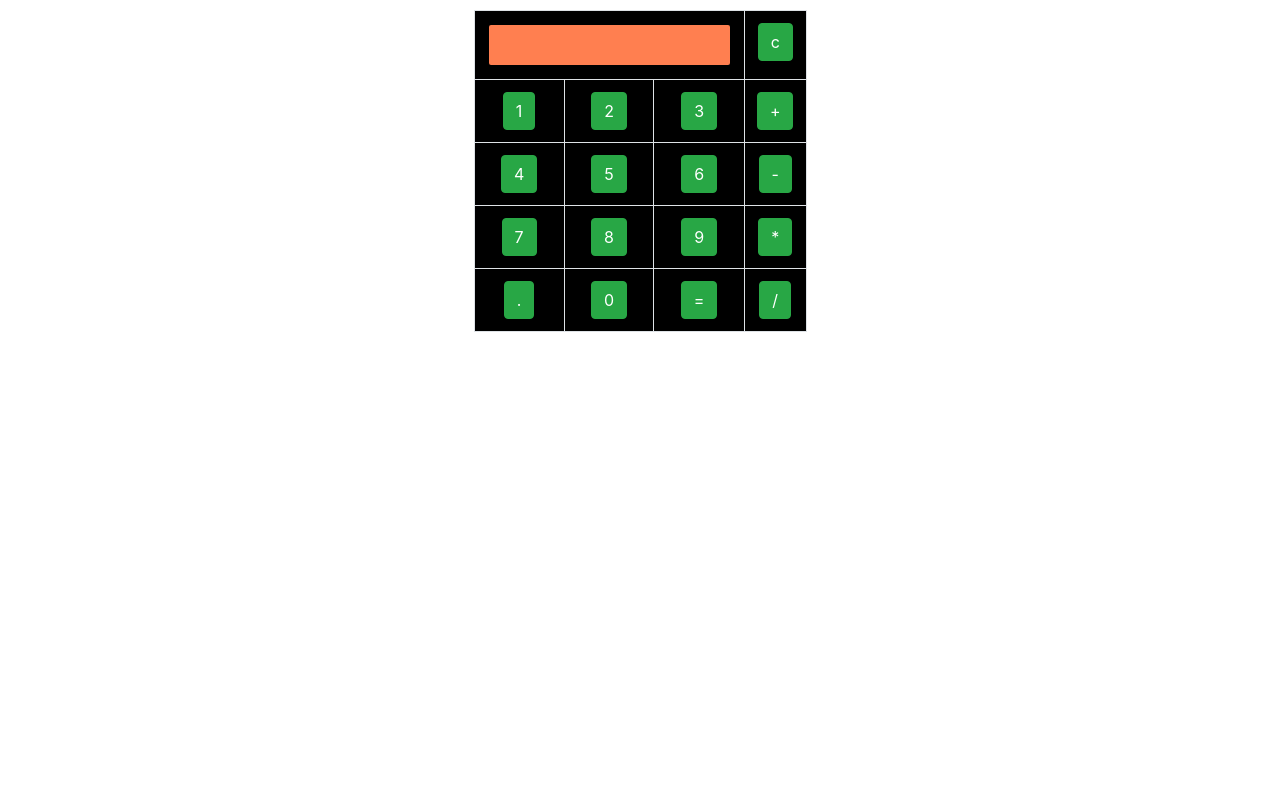
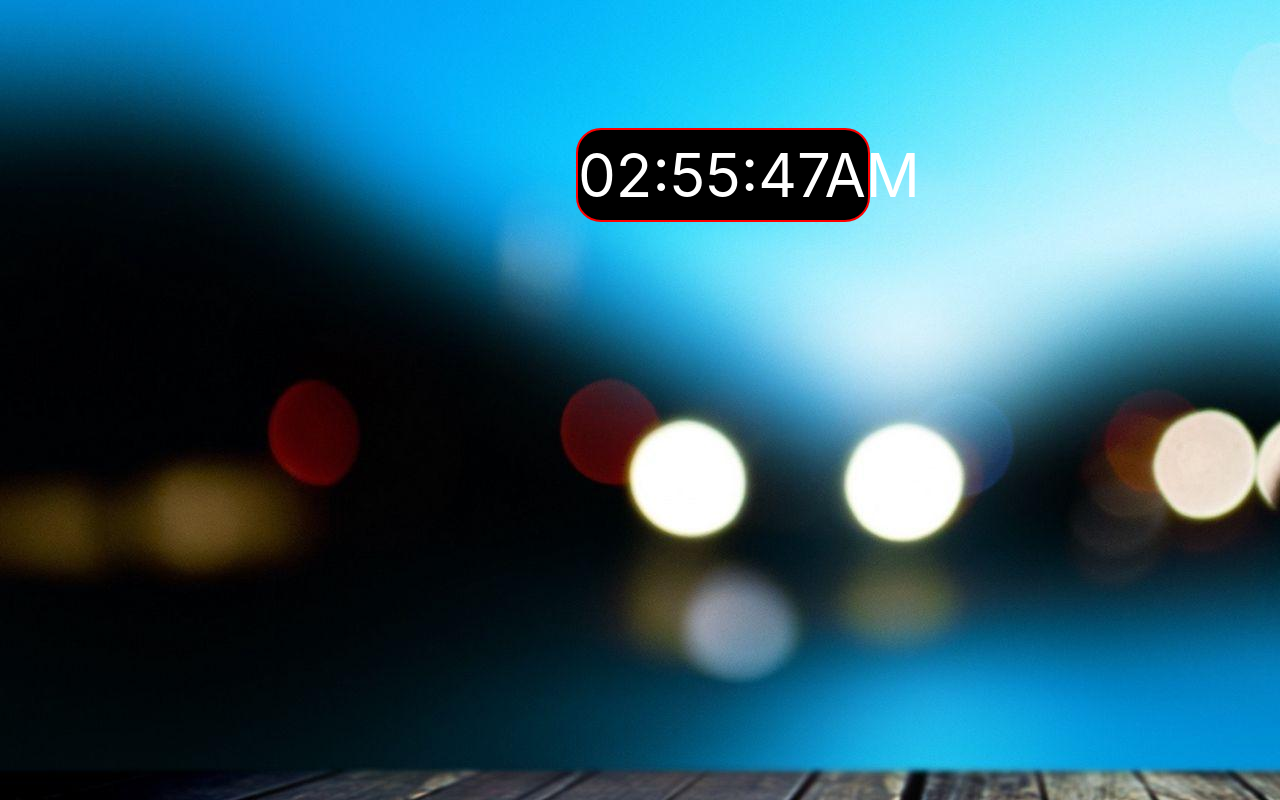
Before and after one commit to chandu123599/js-one, a plain HTML site: page tab.html in a window 1280 px wide. Drawn offline with nearby package versions, Linux system fonts and the light colour scheme.

Commit message:
clock ,cal, input

```diff
--- a/index.js
+++ b/index.js
@@ -1,4 +1,4 @@
-let input = document.getElementById("result");
+/*let input = document.getElementById("result");
 function displayvalue(val){
     input.value = input.value+val;
 }
@@ -8,4 +8,63 @@ function solve(){
 }
 function clearvalues(){
     input.value="";
+}*/
+
+/*setTimeout(function(){
+    let id = document.getElementById("test");
+    id.innerHTML = ("see the mage")
+}, 5000)
+
+let mysetInterval= setInterval(function(){
+    console.log('this is a printsone second');
+},1000 )
+
+function clearmyinterval(){
+    clearinterval(myInterval);
+}*/
+
+// 25.12.20 input //
+/*let button = document.getElementById("myBtn");
+button.addEventListener("click", function(){
+
+    let inputFromHTML = document.getElementById("myInput");
+    let para = document.getElementById('para');
+    if(isNaN(inputFromHTML.value)){
+        para.innerHTML = "please enter a valid number";
+        para.style.color = "red"
+        return;
+    }
+    if(inputFromHTML.value >= 25){
+        para.innerHTML = "you are eligible to vote";
+        para.style.color = "green";
+    }
+    else {
+        para.innerHTML = "sorry you are not eligible to vote.you can in" +(25 - inputFromHTML.value)+"year";
+        para.style.color="red"
+    }
+})*/
+
+
+//CLOCK//
+function showClock(){
+    let date = new Date();
+    let hour = date.getHours();
+    let minute = date.getMinutes();
+    let second = date.getSeconds();
+    let amOrpm = "AM";
+
+    if(hour > 12){
+        hour = hour - 12;
+        amOrpm = "pm";
+    }
+    hour = hour < 10 ? "0" + hour : hour;
+    minute = minute < 10 ? "0" + minute : minute;
+    second = second < 10 ? "0" + second : second;
+
+    let time = hour + ":" + minute + ":" +second + "" + amOrpm;
+    document.getElementById("myClock").innerHTML = time;
+    setTimeout(showClock, 1000)
 }
+
+
+showClock();
--- a/tab.html
+++ b/tab.html
@@ -6,7 +6,7 @@
     <link rel="stylesheet" href="https://maxcdn.bootstrapcdn.com/bootstrap/4.5.2/css/bootstrap.min.css">
     <title>Document</title>
 </head>
-<style>
+<!--<style>
 table{
     width: 30% !important;
     margin: 10px auto;
@@ -29,9 +29,30 @@ table{
     background: crimson;
     color: black;
 }
+</style>-->
+<style>
+    body{
+        background-image: url("2.jpg");
+    }
+    .clock{
+        margin-top: 10%;
+        margin-left: 45%;
+        margin-right:32% ;
+        font-size: 60px;
+        background-color:black;
+        border: 2px solid red;
+        border-radius: 25px;
+        color: white;
+    }
+    .clock:hover{
+        background-color: white;
+        color: black;
+        border: 2px solid red;
+
+    }
 </style>
 <body>
-    <div class="container .btn-success">
+    <!--<div class="container .btn-success">
     <table class="table table-bordered .btn-success">
         <tr>
             <td colspan="3">
@@ -64,8 +85,15 @@ table{
             <td><button onclick="displayvalue('/')" class="btn btn-success"id='car'>/</button></td>
         </tr>
     </table>
-</div>
+</div>-->
 
+<!--<div class="container-fluid" class="mt-5">
+<p id="para"></p>
+<input type="text" class="form-control" id="myInput"  onkeyup="getInputvalue()"
+placeholder="please enter your age">
+<button id="myBtn" class="btn btn-primary mt-3">check vote egilible!</button>
+</div>-->
+<div id="myClock" class="clock"></div>
     <script src="index.js"></script>
 </body>
 </html>
```
Also changed, not shown: 1.jpg (added), 2.jpg (added).
